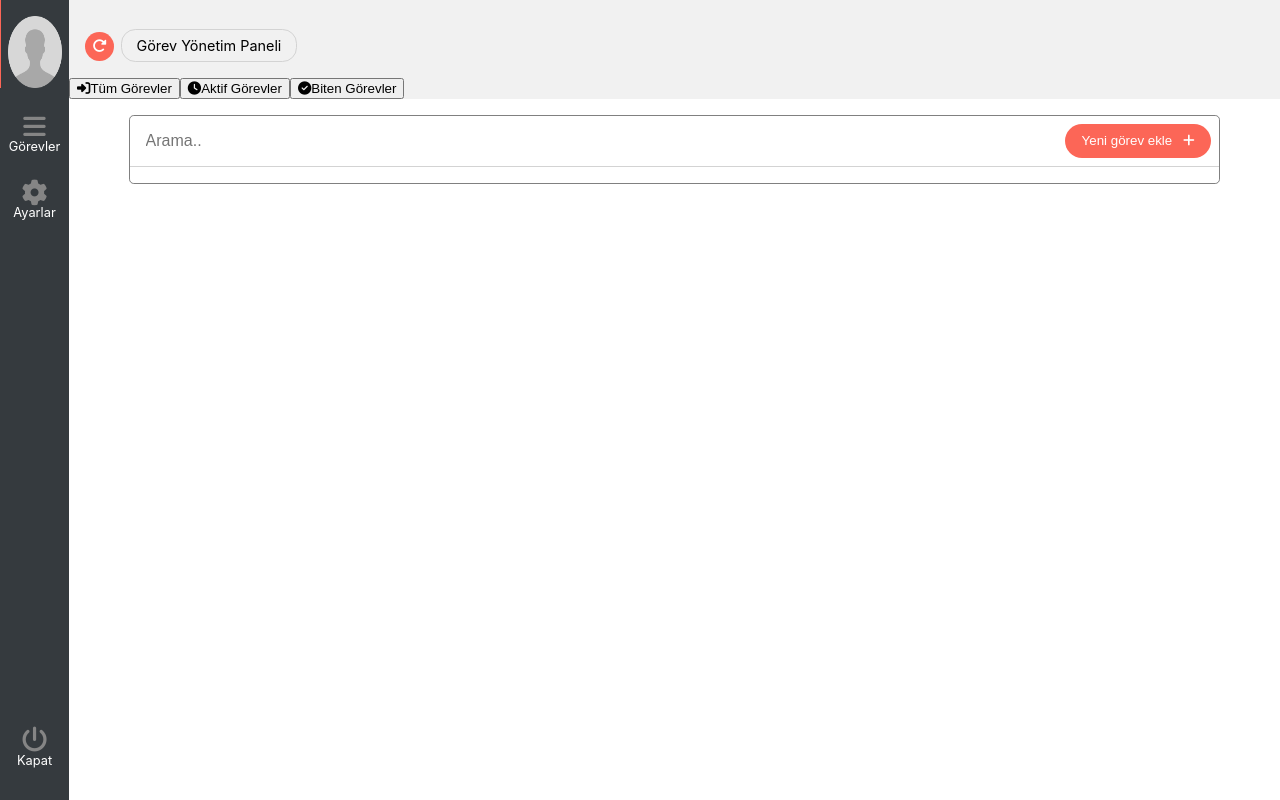
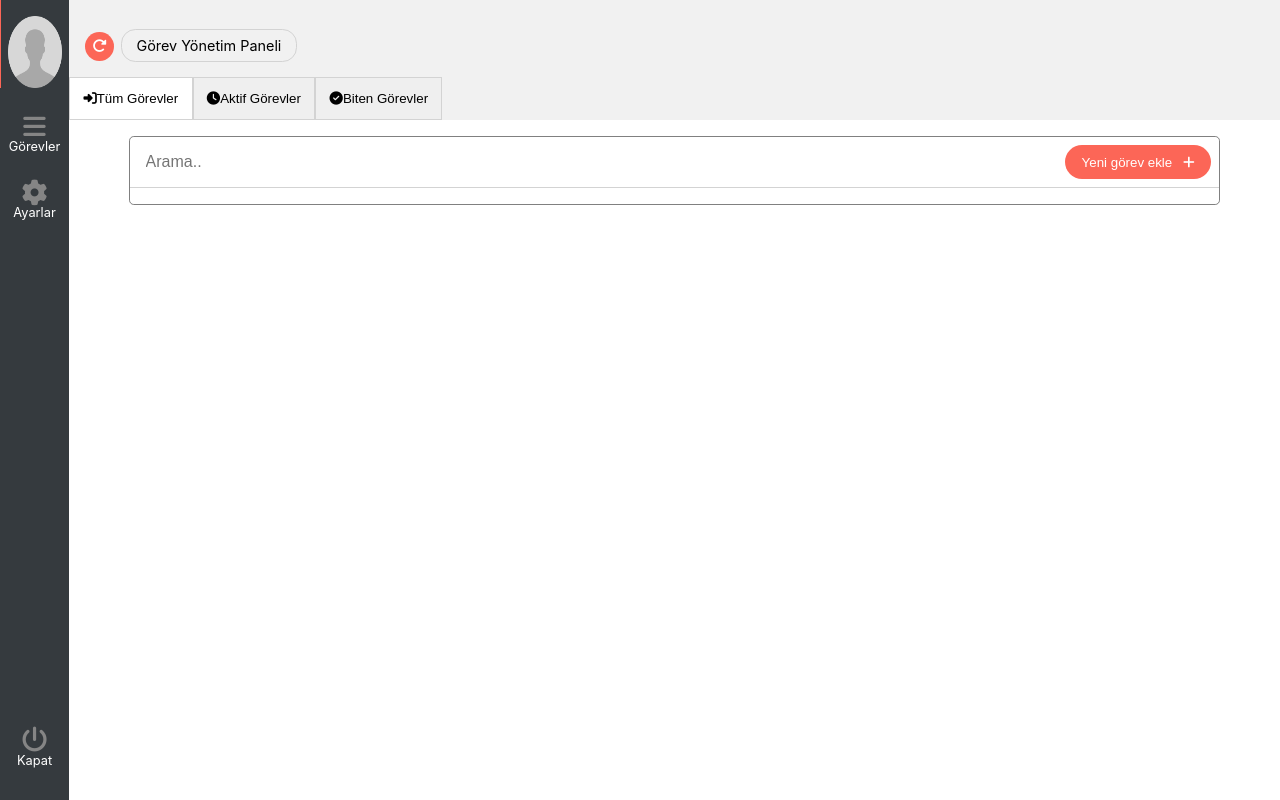
Before and after one commit to brkcrdk/todo, a React (Create React App) app: page / in a window 1280 px wide. Built offline with nearby package versions, Linux system fonts and the light colour scheme.

Commit message:
Active btn added

```diff
--- a/src/Components/Tabs/Tab.jsx
+++ b/src/Components/Tabs/Tab.jsx
@@ -1,8 +1,8 @@
 import React from "react";
 
-const Tab = ({ onClick, label, icon }) => {
+const Tab = ({ onClick, label, icon, active, index }) => {
   return (
-    <button onClick={onClick}>
+    <button onClick={onClick} className={active === index ? "activeBtn" : ""}>
       <i className={`fas fa-${icon}`} />
       <span>{label}</span>
     </button>
--- a/src/Components/Tabs/Tabs.jsx
+++ b/src/Components/Tabs/Tabs.jsx
@@ -20,6 +20,8 @@ const Tabs = ({ value, onChange }) => {
       key={index}
       label={todo.tab}
       icon={todo.icon}
+      active={active}
+      index={index}
       onClick={() => {
         handleTab(index);
       }}
--- a/src/Components/Tabs/tabs.scss
+++ b/src/Components/Tabs/tabs.scss
@@ -4,4 +4,14 @@
 }
 #buttons {
   background-color: getColor(bgColorGrey);
+  > button {
+    border: 1px solid lightgrey;
+    outline: none;
+    padding: 1em;
+    transition: 0.5s;
+  }
 }
+
+.activeBtn {
+  background-color: white;
+}
```
